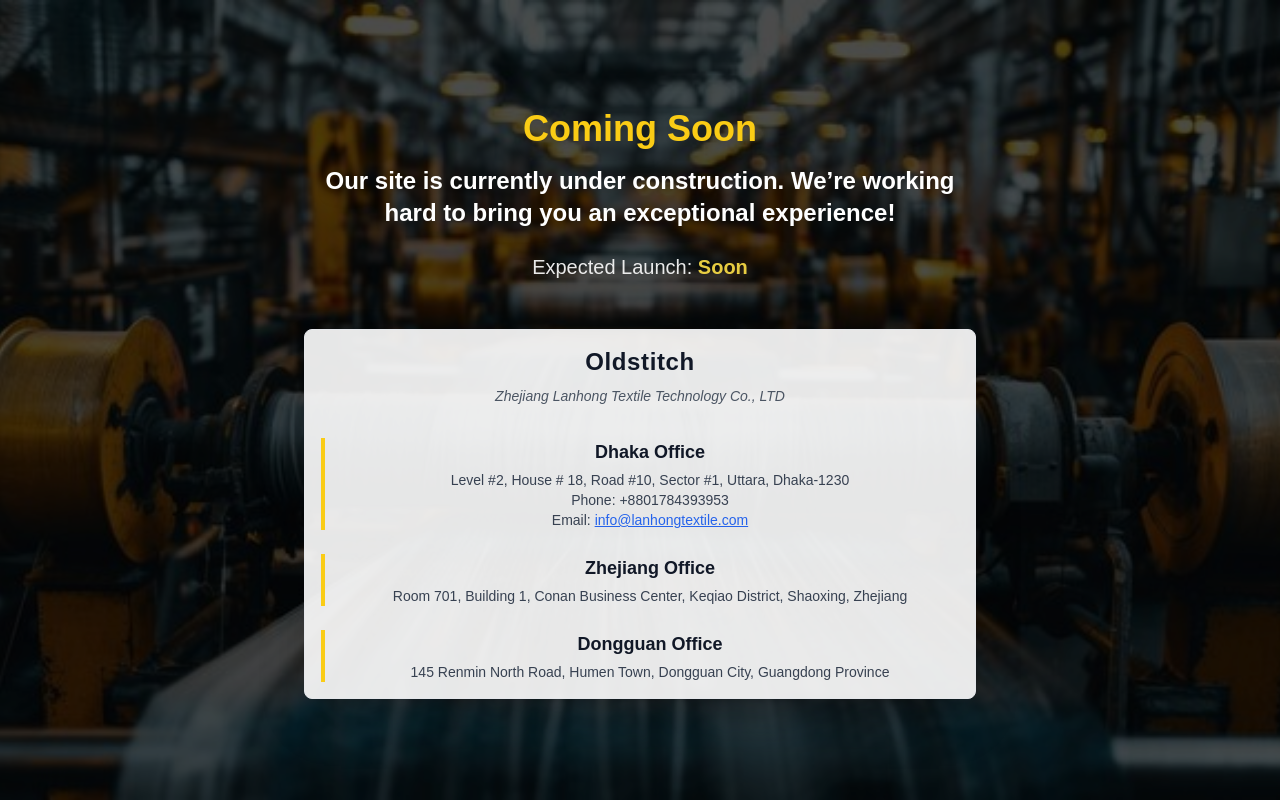
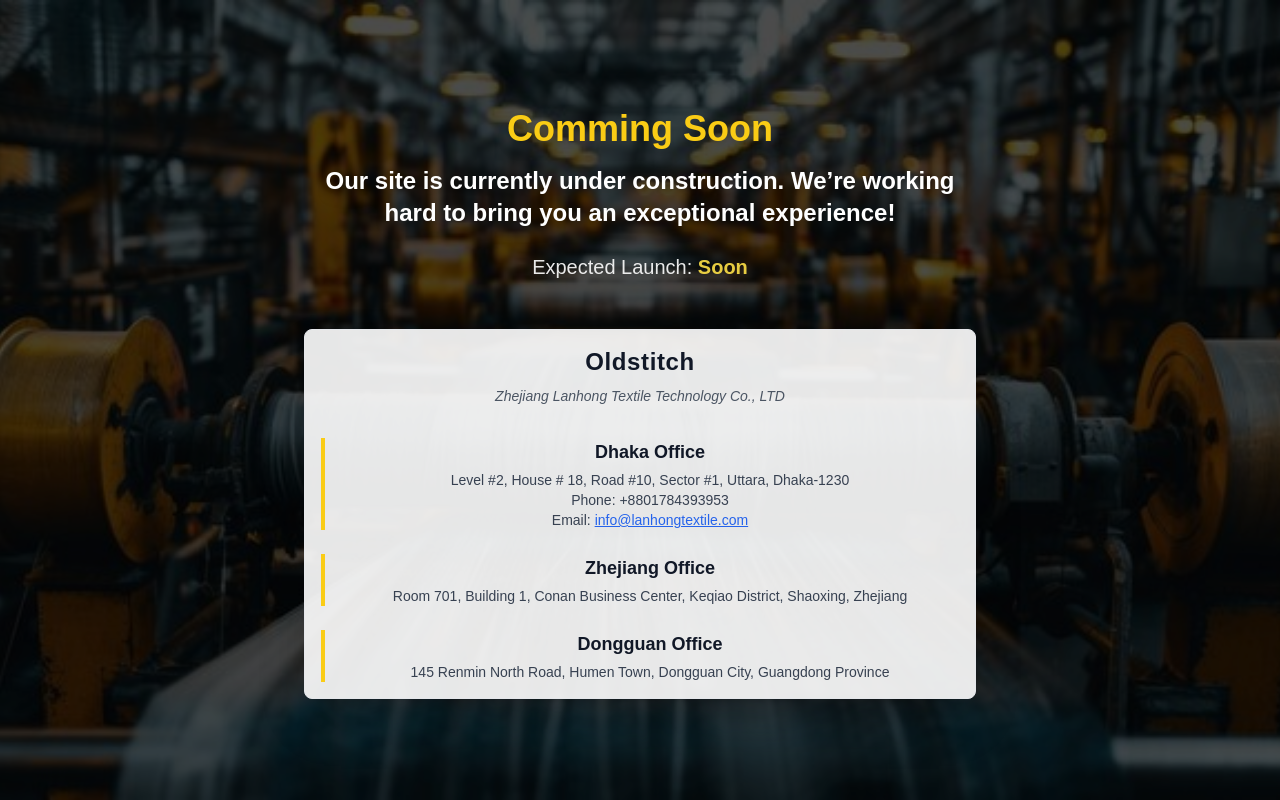
Before and after one commit to anisurarzu/Zhejiang, a Next.js app: page / in a window 1280 px wide. Built offline with nearby package versions, Linux system fonts and the light colour scheme.

Commit message:
Update HomePage.js

```diff
--- a/components/HomePage.js
+++ b/components/HomePage.js
@@ -16,7 +16,7 @@
         <div className="relative z-10 flex flex-col items-center text-center px-4">
           {/* Under Construction Message */}
           <h1 className="text-4xl sm:text-4xl md:text-4xl font-extrabold mb-4 text-yellow-400 drop-shadow-lg mt-2">
-            Coming Soon
+            Comming Soon
           </h1>
           <p className="text-xl sm:text-3xl md:text-2xl font-semibold mb-6 max-w-2xl drop-shadow-lg">
             Our site is currently under construction. We’re working hard to
```
